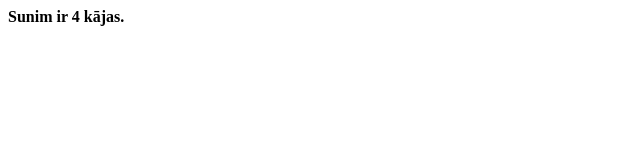
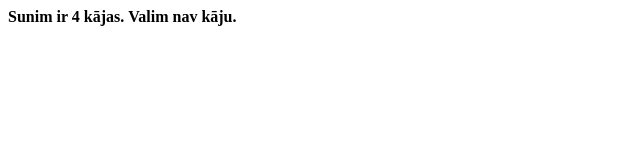
Before and after one commit to ricchxd/AnimalList, a plain HTML site: page index.html in a window 1280 px wide. Shown: the whole page, without its empty margins (0-640 px from the left). Drawn offline with Linux system fonts and the light colour scheme.

Commit message:
valu versija

```diff
--- a/index.html
+++ b/index.html
@@ -5,5 +5,6 @@
 
     <body>
         <b>Sunim ir 4 kājas.</b>
+        <b>Valim nav kāju.</b>
     </body>
 </html>
```
